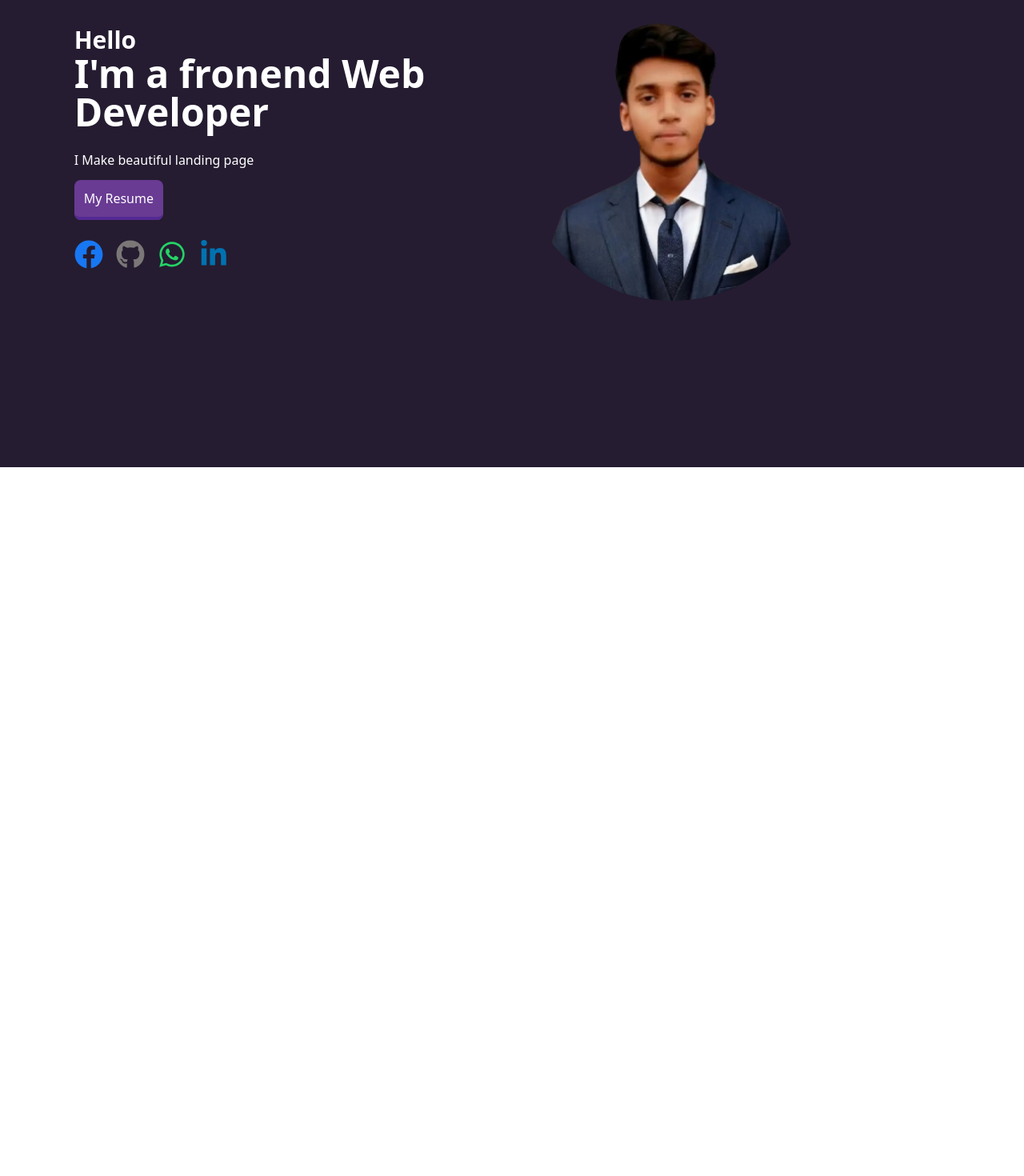
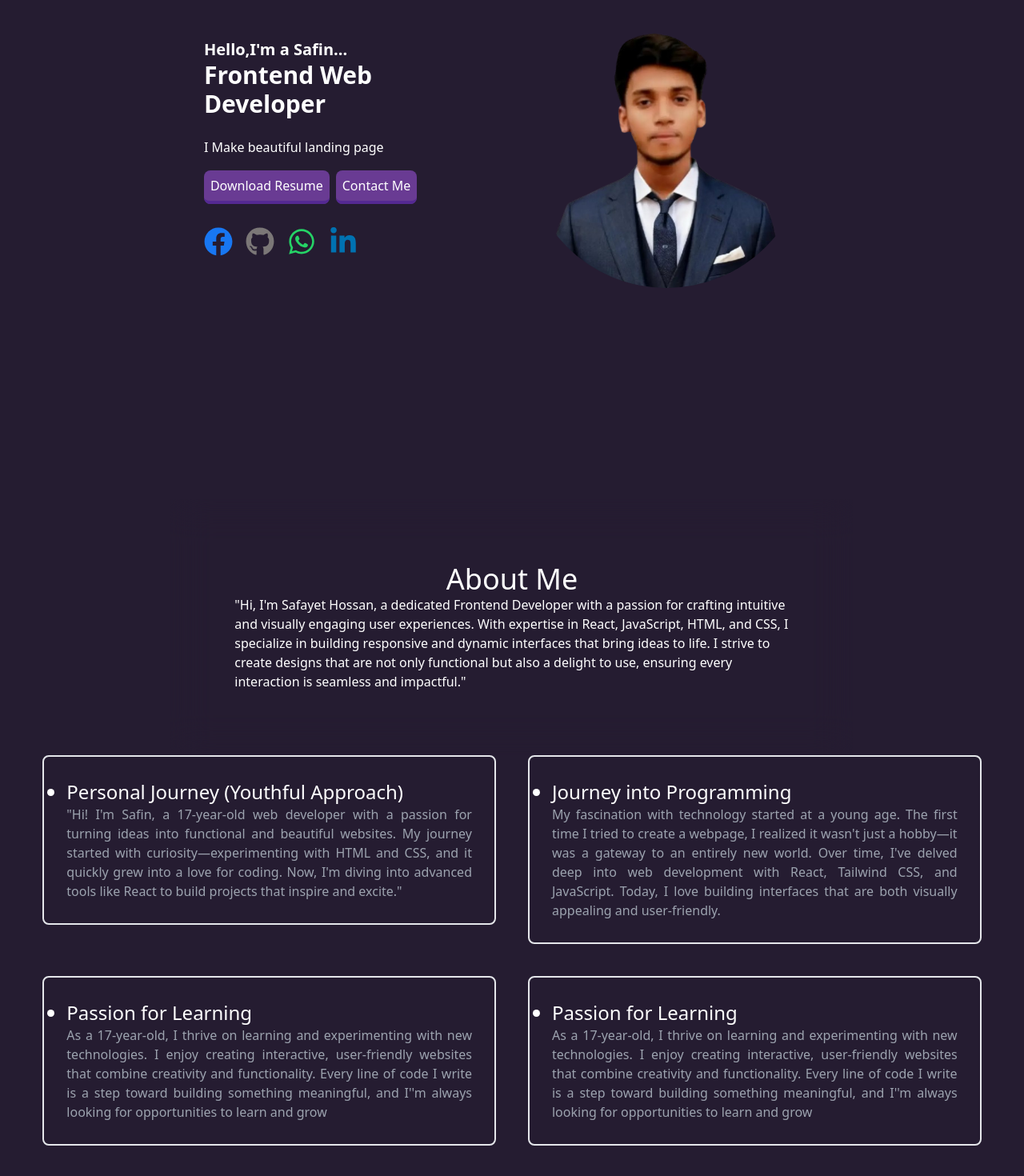
Before and after one commit to safin33221/Protfolio, a React (Vite) app: page / in a window 1280 px wide. Shown: the part 232-1702 px from the top of the page at 80% size. Before the commit the page ends 816 px from the top, so only its background shows below. Built offline with nearby package versions, Linux system fonts and the light colour scheme.

Commit message:
implement aos animation on about me section

```diff
--- a/package.json
+++ b/package.json
@@ -10,6 +10,7 @@
     "preview": "vite preview"
   },
   "dependencies": {
+    "aos": "^2.3.4",
     "firebase": "^11.1.0",
     "localforage": "^1.10.0",
     "match-sorter": "^8.0.0",
@@ -17,7 +18,8 @@
     "react-dom": "^18.3.1",
     "react-icons": "^5.4.0",
     "react-router-dom": "^7.1.1",
-    "sort-by": "^1.2.0"
+    "sort-by": "^1.2.0",
+    "swiper": "^11.2.0"
   },
   "devDependencies": {
     "@eslint/js": "^9.17.0",
--- a/src/Components/HeroBanner.jsx
+++ b/src/Components/HeroBanner.jsx
@@ -1,24 +1,25 @@
 import profile from '../assets/safin.png'
 import resume from '../assets/safayet_hossan.pdf'
-import { FaFacebook, FaGithub, FaLinkedin, FaLinkedinIn, FaTwitter, FaWhatsapp } from 'react-icons/fa';
+import { FaFacebook, FaGithub, FaLinkedinIn, FaTwitter, FaWhatsapp } from 'react-icons/fa';
 
 const HeroBanner = () => {
     return (
         <div className="hero bg-[#251C31] text-white min-h-screen mt-4">
             <div className="hero-content  flex-col lg:flex-row-reverse">
-                <div className='md:w-1/2 mx-auto  '>
+                <div className='w-full md:w-1/2 mx-auto  '>
 
                     <img
                         src={profile}
-                        className="max-w-sm rounded-full " />
+                        className="w-11/12 mx-auto md:max-w-sm rounded-full " />
                 </div>
-                <div className='md:w-1/2'>
-                    <h1 className="text-3xl font-bold">Hello</h1>
-                    <h1 className="text-5xl font-bold">I'm a fronend Web Developer</h1>
+                <div className=''>
+                    <h1 className="text-xl font-bold">Hello,I'm a Safin...</h1>
+                    <h1 className="text-3xl font-bold">Frontend Web Developer</h1>
                     <p className="py-6">
                         I Make beautiful landing page
                     </p>
-                    <a href={resume} download={resume} className="p-3 rounded-lg bg-[#693B93]  border-0 border-[#542992]   border-b-4   ">My Resume</a>
+                    <a href={resume} download={resume} className="p-2 rounded-lg bg-[#693B93]  border-0 border-[#542992]   border-b-4    ">Download Resume</a>
+                    <a className="p-2 rounded-lg bg-[#693B93]  border-0 border-[#542992]   border-b-4 mx-2   ">Contact Me</a>
 
                     <div className=' mt-10'>
                         <ul className='flex gap-4'>
--- a/src/Pages/AboutMe/AboutMe.jsx
+++ b/src/Pages/AboutMe/AboutMe.jsx
@@ -1,11 +1,47 @@
-
+import AOS from 'aos';
+import 'aos/dist/aos.css'
+import { useEffect } from 'react';
 
 const AboutMe = () => {
+    useEffect(() => {
+        AOS.init({ duration: 1500 }); // Adjust duration if needed
+    }, []);
     return (
-        <div className="bg-[#251C31] text-white pt-24 min-h-screen">
-            <div className="w-8/12 mx-auto">
-                <h1 className="text-center  text-4xl font-bold">About Me</h1>
+        <div className="bg-[#251C31] text-white pt-10 py-10">
+            <div style={{ borderRadius: '30px 0px 30x 30px' }} className="  md:w-8/12 mx-auto  p-10 md:p-20 backdrop-blur-xl bg-transparent ">
+                <h1 className="text-center  text-4xl ">About Me</h1>
                 <p>"Hi, I'm Safayet Hossan, a dedicated Frontend Developer with a passion for crafting intuitive and visually engaging user experiences. With expertise in React, JavaScript, HTML, and CSS, I specialize in building responsive and dynamic interfaces that bring ideas to life. I strive to create designs that are not only functional but also a delight to use, ensuring every interaction is seamless and impactful."</p>
+            </div>
+            <div className="w-11/12 mx-auto grid md:grid-cols-2 gap-10">
+                <div data-aos="fade-right"
+                    data-aos-offset="200"
+                >
+                    <div className=" text-justify border-2 p-7 rounded-lg">
+                        <h2 className=" text-2xl list-item">Personal Journey (Youthful Approach)</h2>
+                        <p className="text-gray-400">"Hi! I'm Safin, a 17-year-old web developer with a passion for turning ideas into functional and beautiful websites. My journey started with curiosity—experimenting with HTML and CSS, and it quickly grew into a love for coding. Now, I'm diving into advanced tools like React  to build projects that inspire and excite."</p>
+                    </div>
+                </div>
+                <div data-aos="fade-left"
+                    data-aos-offset="200">
+                    <div className=" text-justify border-2 p-7 rounded-lg">
+                        <h2 className=" text-2xl list-item">Journey into Programming</h2>
+                        <p className="text-gray-400">My fascination with technology started at a young age. The first time I tried to create a webpage, I realized it wasn't just a hobby—it was a gateway to an entirely new world. Over time, I've delved deep into web development with React, Tailwind CSS, and JavaScript. Today, I love building interfaces that are both visually appealing and user-friendly.</p>
+                    </div>
+                </div>
+                <div data-aos="fade-right"
+                    data-aos-offset="200">
+                    <div className=" text-justify border-2 p-7 rounded-lg">
+                        <h2 className=" text-2xl list-item"> Passion for Learning</h2>
+                        <p className="text-gray-400">As a 17-year-old, I thrive on learning and experimenting with new technologies. I enjoy creating interactive, user-friendly websites that combine creativity and functionality. Every line of code I write is a step toward building something meaningful, and I''m always looking for opportunities to learn and grow</p>
+                    </div>
+                </div>
+                <div data-aos="fade-left"
+                    data-aos-offset="200">
+                    <div className=" text-justify border-2 p-7 rounded-lg">
+                        <h2 className=" text-2xl list-item"> Passion for Learning</h2>
+                        <p className="text-gray-400">As a 17-year-old, I thrive on learning and experimenting with new technologies. I enjoy creating interactive, user-friendly websites that combine creativity and functionality. Every line of code I write is a step toward building something meaningful, and I''m always looking for opportunities to learn and grow</p>
+                    </div>
+                </div>
             </div>
         </div>
     );
--- a/src/Pages/Home/Home.jsx
+++ b/src/Pages/Home/Home.jsx
@@ -1,10 +1,12 @@
 import React from 'react';
 import HeroBanner from '../../Components/HeroBanner';
+import AboutMe from '../AboutMe/AboutMe';
 
 const Home = () => {
     return (
         <div className=''>
             <HeroBanner/>
+            <AboutMe/>
         </div>
     );
 };
--- a/src/Shared/Navbar.jsx
+++ b/src/Shared/Navbar.jsx
@@ -10,7 +10,7 @@ const Navbar = () => {
         <li><NavLink to='/projects'>My leatest Project</NavLink></li>
     </>
     return (
-        <div className="navbar  mx-auto bg-[#1A0B2E] text-white  fixed top-0 z-50">
+        <div className="navbar w-full  mx-auto bg-[#1A0B2E] text-white  fixed top-0 z-50">
             <div className="navbar-start ">
                 <div className="dropdown">
                     <div tabIndex={0} role="button" className="btn btn-ghost lg:hidden">
@@ -29,7 +29,7 @@ const Navbar = () => {
                     </div>
                     <ul
                         tabIndex={0}
-                        className="menu menu-sm dropdown-content bg-base-100 rounded-box z-[1] mt-3 w-52 p-2 shadow">
+                        className="menu menu-sm dropdown-content  rounded-box z-[1] mt-3  bg-[#693B93]  w-52 p-2 shadow">
                         {links}
                     </ul>
                 </div>
@@ -41,7 +41,7 @@ const Navbar = () => {
                 </ul>
             </div>
             <div className="navbar-end">
-                <a href={resume} download={resume} className="btn btn-outline rounded-lg bg-[#693B93]  border-0 border-[#542992]   border-b-4   ">Download Resume</a>
+                <a href={resume} download={resume} className="btn btn-outline rounded-lg bg-[#693B93]  border-0 border-[#542992]   border-b-4   ">My Resume</a>
             </div>
         </div>
     );
```
Also changed, not shown: src/Pages/Skill/Skill.jsx (+82 -1 lines), src/assets/skills/html.png (added), 1 other file (tests, documents, lock files or other folders).
